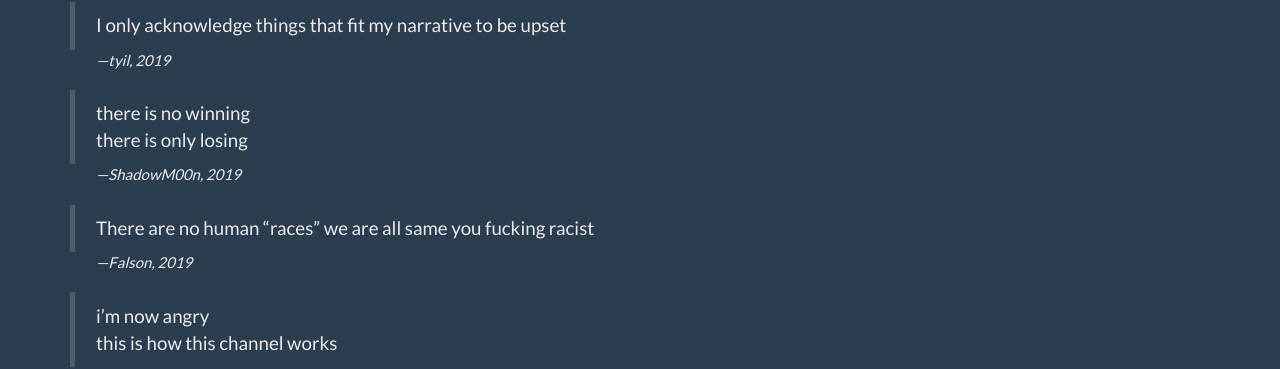
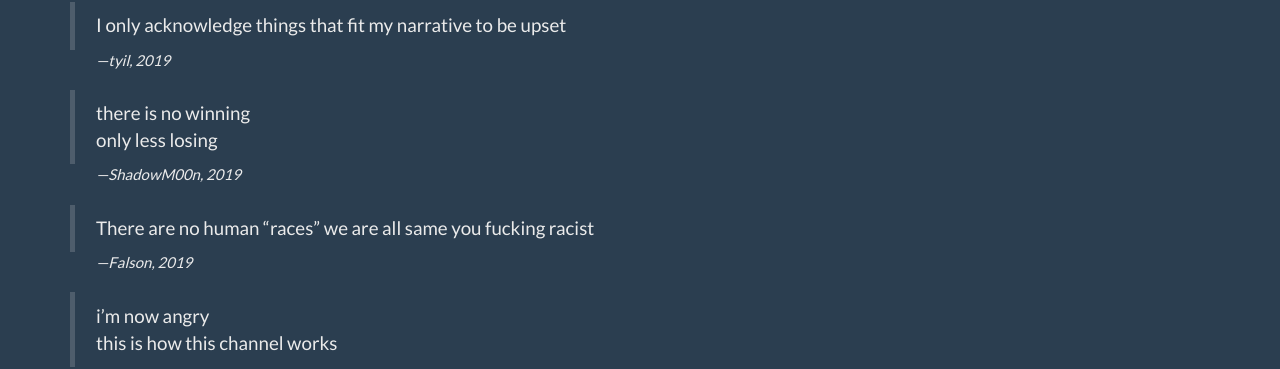
Before and after one commit to scriptkitties/fglt, a Jekyll site: the page built from irc.md, in a window 1280 px wide. Shown: the part 735-1104 px from the top of the page. Built offline with Jekyll 4.4.1, drawn with Linux system fonts in a browser that asks for light colours.

Commit message:
Correct ShadowM00n quote

```diff
--- a/irc.md
+++ b/irc.md
@@ -37,7 +37,7 @@ connect to the IRC network.
 —tyil, 2019
 
 > there is no winning
-> there is only losing
+> only less losing
 
 —ShadowM00n, 2019
 
```
